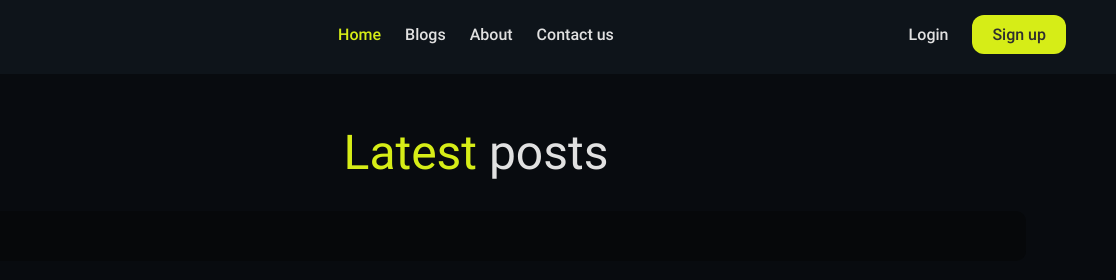
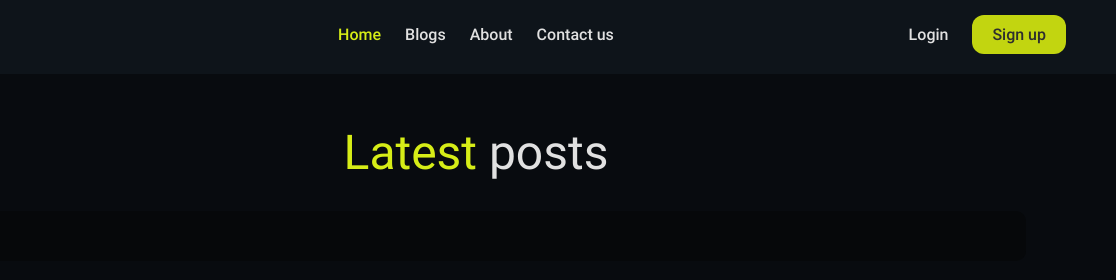
Before and after one commit to Noroff-FEU-Assignments/project-exam-1-LSDsloth, a plain HTML site: page index.html in a window 1280 px wide. In both pictures the pointer is over the link "Sign up". Shown: the top 280 px of the page, 164-1280 px from the left. Drawn offline with Linux system fonts and the light colour scheme; no server answers.

Commit message:
Update style.css

```diff
--- a/styles/style.css
+++ b/styles/style.css
@@ -224,6 +224,10 @@ header .login-signUpContainer a:nth-child(even) {
   padding: 10px 20px;
   border-radius: 12px;
   margin-left: 20px;
+}
+
+header .login-signUpContainer a:nth-child(even):hover {
+  background-color: var(--primary-theme-hover-color);
 }
 
 header .login-signUpContainer a:nth-child(odd):hover {
```
